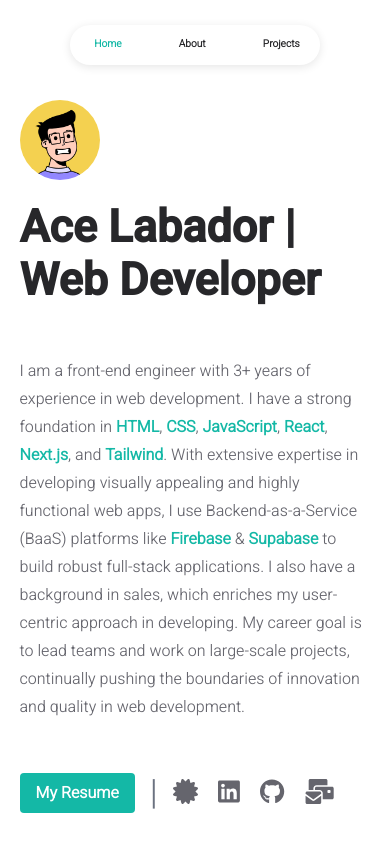
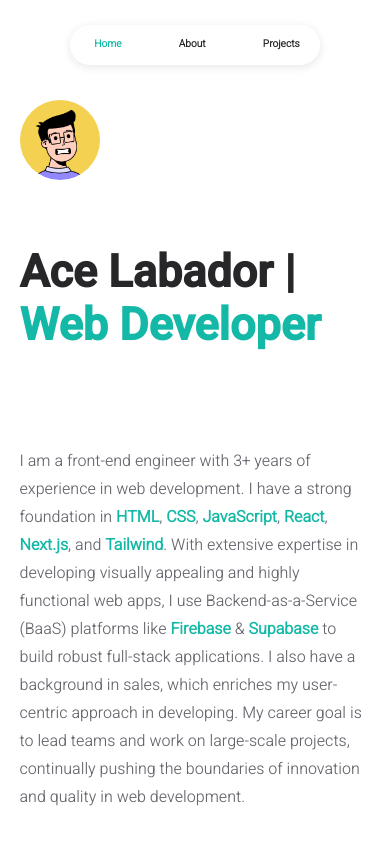
Before and after one commit to Alas-3/alas.dev, a React (Create React App) app: page / in a window 390 px wide. Shown: the top 844 px of the page. Built offline with nearby package versions, Linux system fonts and the light colour scheme.

Commit message:
modified resume button, modified project logo placement, added text accent to title

```diff
--- a/src/components/projects/styles/projectStyles.css
+++ b/src/components/projects/styles/projectStyles.css
@@ -56,6 +56,7 @@
     display: flex;
     gap: 10px;
     margin-bottom: 15px;
+    margin-left: auto;
   }
 
   .project-logo img {
--- a/src/pages/homepage.jsx
+++ b/src/pages/homepage.jsx
@@ -73,7 +73,7 @@ const Homepage = () => {
   };
 
   // Keywords to highlight
-  const keywords = ["HTML", "CSS", "JavaScript", "React", "Next.js", "Tailwind", "Firebase", "Supabase", "Web Developer"];
+  const keywords = ["HTML", "CSS", "JavaScript", "React", "Next.js", "Tailwind", "Firebase", "Supabase", "Web", "Developer"];
   const highlightColor = "#14b8a6"; // Define the color for highlighted text
 
   return (
@@ -97,7 +97,11 @@ const Homepage = () => {
             <div className="homepage-first-area">
               <div className="homepage-first-area-left-side">
               <div className="title homepage-title">
-                  {INFO.homepage.title }
+                  <HighlightedText
+                    text={INFO.homepage.title}
+                    keywords={keywords}
+                    highlightColor={highlightColor}
+                  />
                 </div>
 
                 <div className="subtitle homepage-subtitle">
@@ -117,7 +121,7 @@ const Homepage = () => {
                 rel="noreferrer"
                 className="resume-button"
               >
-                My Resume
+                Resume
               </a>
 
               <span className="social-separator">|</span>
--- a/src/pages/styles/homepage.css
+++ b/src/pages/styles/homepage.css
@@ -167,9 +167,14 @@ body, html {
 	}
 
 	.resume-button {
-		padding: 10px 20px;
+		padding: 8px 16px;
+	}
+}
 
-	  }
+@media (max-width: 320px) {
+	.resume-button {
+		padding: 6px 12px;
+	}
 }
 
 .resume-button {
```
